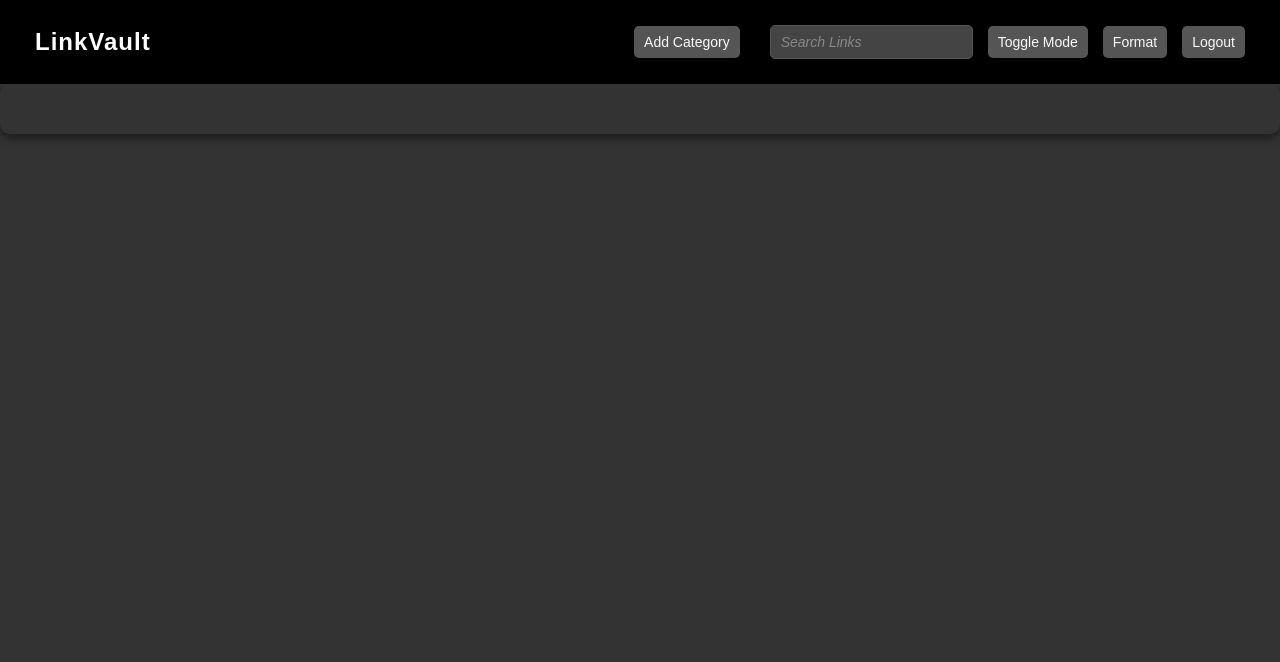
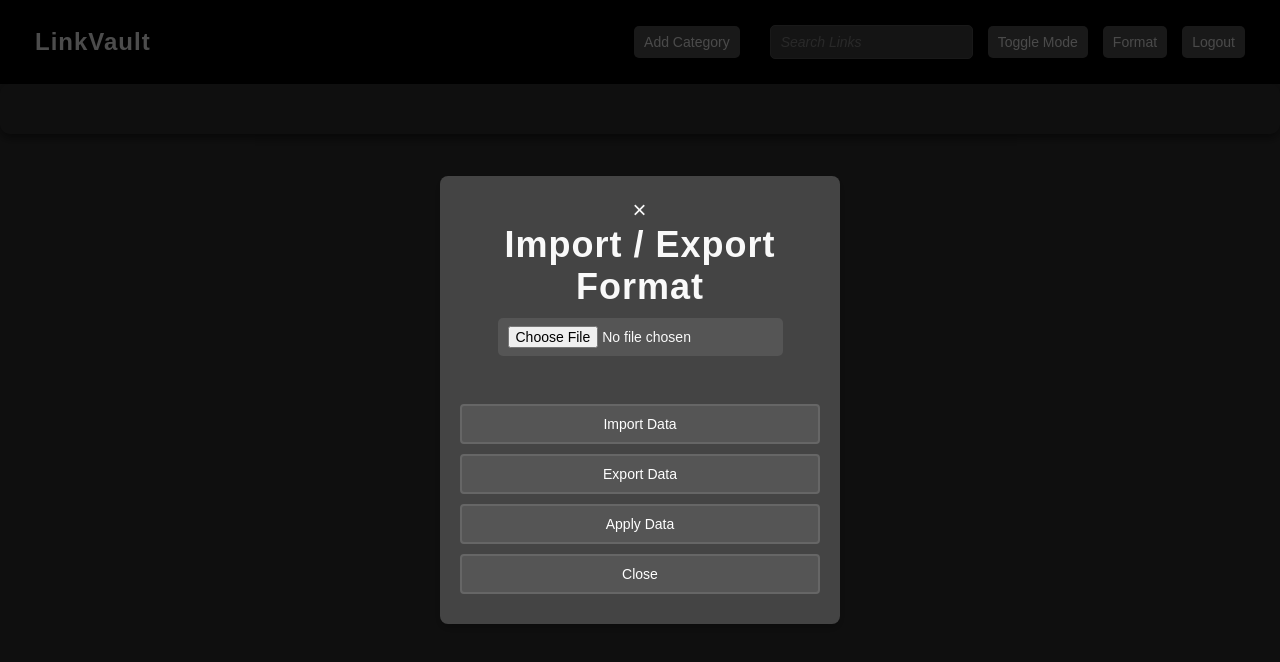
Before and after one commit to iantolentino/LinkVault, a website with bundled scripts: page homepage.html in a window 1280 px wide. Both pictures are taken after a click on the button "Format". Built offline with nearby package versions, Linux system fonts and the light colour scheme; no server answers.

Commit message:
Update homepage.html

```diff
--- a/homepage.html
+++ b/homepage.html
@@ -21,7 +21,25 @@
           <button onclick="addCategory()">Add Category</button>
           <input class="search-bar" onkeyup="searchLinks()" placeholder="Search Links" />
           <button class="mode-toggle" onclick="toggleDarkMode()">Toggle Mode</button>
+          <!-- Format Modal -->
           <button onclick="showFormatModal()">Format</button>
+         <!-- Format Modal -->
+        <div id="formatModal" class="modal">
+          <div class="modal-content">
+            <span class="close" onclick="closeModal()">&times;</span>
+            <h2>Import / Export Format</h2>
+
+            <input type="file" id="formatUpload" accept=".json" /><br /><br />
+            <pre id="output" style="max-height: 200px; overflow-y: auto;"></pre>
+
+            <div class="modal-buttons">
+              <button onclick="readJsonFile()">Import Data</button>
+              <button onclick="downloadFormat()">Export Data</button>
+              <button onclick="applyFormat()">Apply Data</button>
+              <button onclick="closeModal()">Close</button>
+            </div>
+          </div>
+        </div>
           <button id="logoutBtn">Logout</button>
         </div>
       </div>
```
